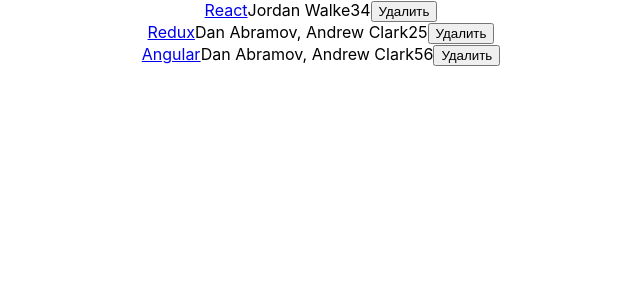
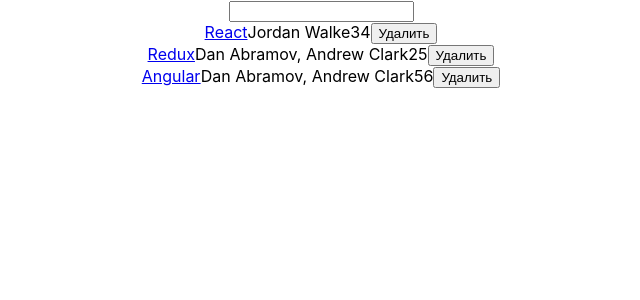
Before and after one commit to KonstantinKhudoyarov/hackernews, a React (Create React App) app: page / in a window 1280 px wide. Shown: the top 300 px of the page, without its empty margins (319-959 px from the left). Built offline with nearby package versions, Linux system fonts and the light colour scheme.

Commit message:
add sort input

```diff
--- a/src/App.js
+++ b/src/App.js
@@ -29,15 +29,23 @@ const list = [
   }
 ];
 
+function isSearched(searchTerm) {
+  return function(item) {
+    return item.title.toLowerCase().indexOf(searchTerm.toLowerCase()) !== -1;
+  }
+}
+
 class App extends React.Component {
   constructor(props) {
     super(props);
 
     this.state = {
-      list: list
+      list: list,
+      searchTerm: ''
     }
 
     this.onDismiss = this.onDismiss.bind(this);
+    this.onSearchChange = this.onSearchChange.bind(this);
   }
 
   onDismiss(id) {
@@ -46,10 +54,19 @@ class App extends React.Component {
     this.setState({list: updatedList});
   }
 
+  onSearchChange(event) {
+    this.setState({searchTerm: event.target.value});
+  }
+
   render() {
     return (
       <div className="App">
-        {this.state.list.map(item => {
+        <form>
+          <input type="text"
+            onChange={this.onSearchChange}
+          />
+        </form>
+        {this.state.list.filter(isSearched(this.state.searchTerm)).map(item => {
           return (
             <div key={item.objectID}>
               <span>
```
